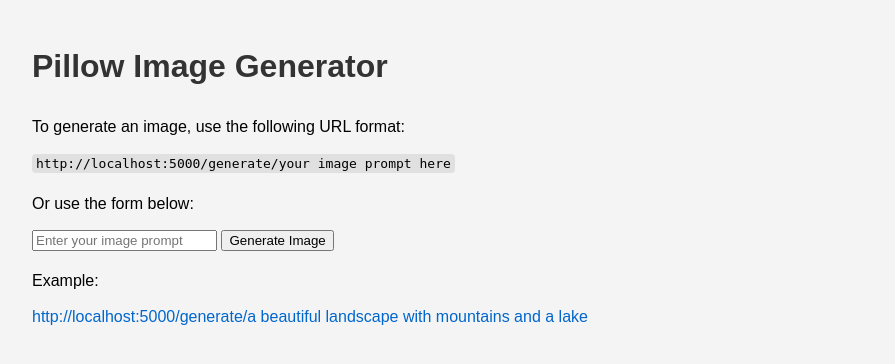
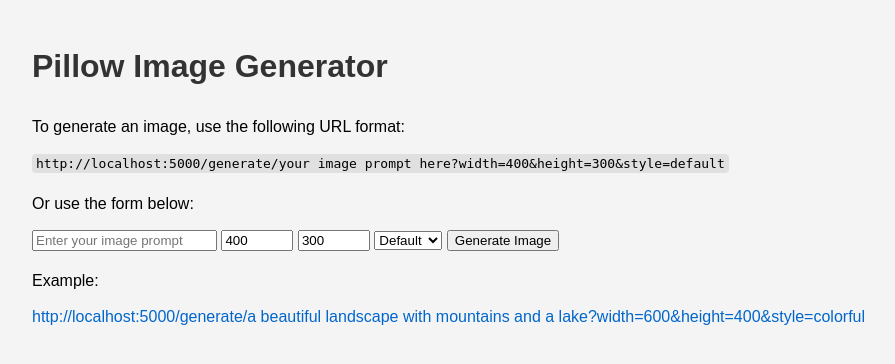
Before and after one commit to PaulKinlan/place-gen-image, a Flask app: page / in a window 1280 px wide. Shown: the top 364 px of the page, without its empty margins (96-991 px from the left). Run offline with Flask 3, Linux system fonts and the light colour scheme.

Commit message:
Agent query: Can you generate an image with a custom size (e.g., 600x400) and style (e.g., colorful) using the form or URL parameters? Does the generated image reflect these custom parameters?

```diff
--- a/app.py
+++ b/app.py
@@ -20,7 +20,7 @@ def index():
     return render_template('index.html')
 
 @cache.memoize(timeout=300)  # Cache for 5 minutes
-def generate_image_with_text(prompt, width=400, height=300):
+def generate_image_with_text(prompt, width=400, height=300, style="default"):
     # Create a new image with a white background
     image = Image.new('RGB', (width, height), color='white')
     draw = ImageDraw.Draw(image)
@@ -28,8 +28,18 @@ def generate_image_with_text(prompt, width=400, height=300):
     # Use a default font
     font = ImageFont.load_default()
 
+    # Apply style
+    if style == "bold":
+        draw.rectangle([0, 0, width, height], fill='black')
+        text_color = 'white'
+    elif style == "colorful":
+        draw.rectangle([0, 0, width, height], fill='pink')
+        text_color = 'blue'
+    else:  # default style
+        text_color = 'black'
+
     # Draw the prompt text on the image
-    draw.text((10, 10), prompt, fill='black', font=font)
+    draw.text((10, 10), prompt, fill=text_color, font=font)
 
     return image
 
@@ -39,13 +49,21 @@ def generate_image(prompt=None):
     try:
         if request.method == 'POST':
             prompt = request.form['prompt']
-            return redirect(url_for('generate_image', prompt=prompt))
+            width = int(request.form.get('width', 400))
+            height = int(request.form.get('height', 300))
+            style = request.form.get('style', 'default')
+            return redirect(url_for('generate_image', prompt=prompt, width=width, height=height, style=style))
+
+        # Get parameters from URL for GET requests
+        width = int(request.args.get('width', 400))
+        height = int(request.args.get('height', 300))
+        style = request.args.get('style', 'default')
 
         # Decode the URL-encoded prompt
         decoded_prompt = unquote(prompt) if prompt else "No prompt provided"
 
         # Generate the image using the cached function
-        image = generate_image_with_text(decoded_prompt)
+        image = generate_image_with_text(decoded_prompt, width, height, style)
 
         # Convert the image to bytes
         img_io = BytesIO()
--- a/templates/index.html
+++ b/templates/index.html
@@ -13,15 +13,22 @@
         <p class="error">{{ error }}</p>
         {% endif %}
         <p>To generate an image, use the following URL format:</p>
-        <code>http://localhost:5000/generate/your image prompt here</code>
+        <code>http://localhost:5000/generate/your image prompt here?width=400&height=300&style=default</code>
         <p>Or use the form below:</p>
         <form action="/generate" method="post">
             <input type="text" name="prompt" placeholder="Enter your image prompt" required>
+            <input type="number" name="width" placeholder="Width" value="400" min="100" max="1000">
+            <input type="number" name="height" placeholder="Height" value="300" min="100" max="1000">
+            <select name="style">
+                <option value="default">Default</option>
+                <option value="bold">Bold</option>
+                <option value="colorful">Colorful</option>
+            </select>
             <button type="submit">Generate Image</button>
         </form>
         <p>Example:</p>
-        <a href="/generate/a beautiful landscape with mountains and a lake" target="_blank">
-            http://localhost:5000/generate/a beautiful landscape with mountains and a lake
+        <a href="/generate/a beautiful landscape with mountains and a lake?width=600&height=400&style=colorful" target="_blank">
+            http://localhost:5000/generate/a beautiful landscape with mountains and a lake?width=600&height=400&style=colorful
         </a>
     </div>
 </body>
```
